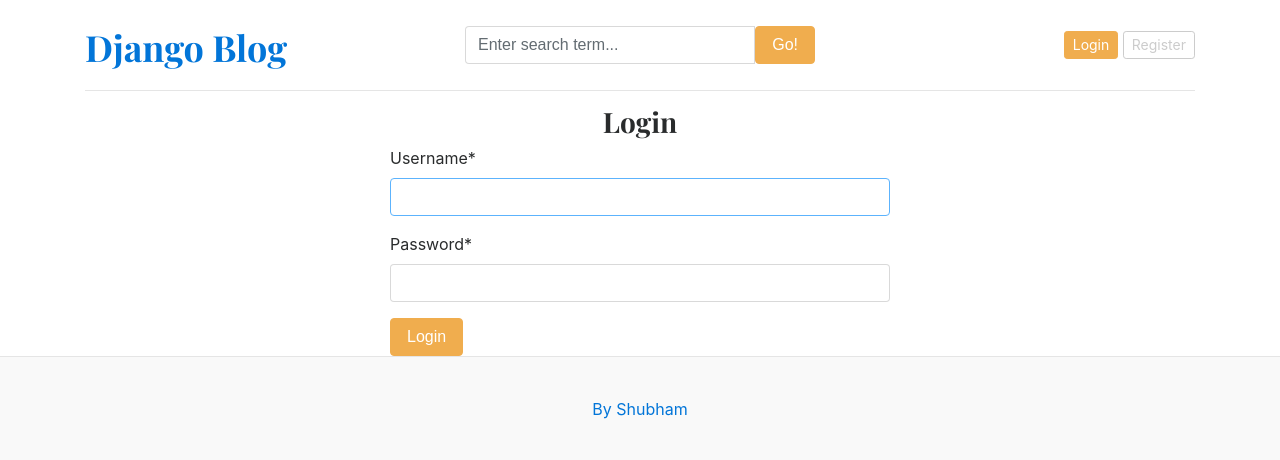
After one commit to theshubham1012/blogging-system, a Django app: page /login/ in a window 1280 px wide. The commit adds this page. Shown: the top 460 px of the page. Run offline with Django 5.2, Linux system fonts and the light colour scheme; data that the repository does not hold is empty; some libraries are stand-ins or nearby versions.

Commit message:
ragistration and login functionality added

```diff
--- a/bloggingSystem/settings.py
+++ b/bloggingSystem/settings.py
@@ -38,6 +38,8 @@ INSTALLED_APPS = [
     'django.contrib.messages',
     'django.contrib.staticfiles',
     'blogs',
+    'crispy_forms',
+    'crispy_bootstrap5',
 ]
 
 MIDDLEWARE = [
@@ -131,3 +133,5 @@ DEFAULT_AUTO_FIELD = 'django.db.models.BigAutoField'
 
 MEDIA_URL = '/media/'
 MEDIA_ROOT = BASE_DIR / 'media'
+
+CRISPY_TEMPLATE_PACK = 'bootstrap5'
--- a/bloggingSystem/urls.py
+++ b/bloggingSystem/urls.py
@@ -25,8 +25,11 @@ urlpatterns = [
     path('admin/', admin.site.urls),
     path('',views.home, name='home'),
     path('category/', include('blogs.urls')),
-    path('<slug:blog_slug>/', blogView.blogs, name='blogs'),
+    path('blogs/<slug:blog_slug>/', blogView.blogs, name='blogs'),
     path('blogs/search/', blogView.search, name="search"),
+    path('register/', views.register , name="register"),
+    path('login/', views.login, name='login'),
+    path('logout/', views.logout, name='logout'),
 ] + static(settings.MEDIA_URL, document_root = settings.MEDIA_ROOT)
 
 """+static(settings.MEDIA_URL, document_root = MEDIA_ROOT)
--- a/bloggingSystem/views.py
+++ b/bloggingSystem/views.py
@@ -1,5 +1,8 @@
-from django.shortcuts import render
+from django.shortcuts import render, redirect
 from blogs.models import About, Blog
+from .forms import RegistrationForm
+from django.contrib.auth.forms import AuthenticationForm
+from django.contrib import auth
 
 def home(request):
     featured_posts = Blog.objects.filter(is_featured=True, status='Published') #orderby('updated_at')
@@ -14,3 +17,38 @@ def home(request):
         'about' : about,
     }
     return render(request, 'home.html', context)
+
+def register(request):
+    resp = ""
+    if request.method == 'POST':
+        form = RegistrationForm(request.POST)
+        if form.is_valid():
+            form.save()
+            return redirect('login')
+    else:
+        form = RegistrationForm()
+    context = {
+        'form' : form,
+    }
+    return render(request, 'register.html', context)
+
+def login(request):
+    if request.method == "POST":
+        form = AuthenticationForm(request, request.POST)
+        if form.is_valid():
+            username = form.cleaned_data['username']
+            password = form.cleaned_data['password']
+
+            user = auth.authenticate(username=username, password=password)  #used to authnticate
+            if user is not None:
+                auth.login(request, user)
+            return redirect('home')
+    form = AuthenticationForm()
+    context = {
+        'form' : form,
+    }
+    return render(request, 'login.html', context)
+
+def logout(request):
+    auth.logout(request)
+    return redirect('home')
--- a/templates/base.html
+++ b/templates/base.html
@@ -21,14 +21,20 @@
                     <div class="col-4">
                         <form action="{% url "search" %}" method="get">
                             <div class="input-group">
-                                <input class="form-control" type="text" name="keyword" placeholder="Enter search term..." aria-label="Enter search term..." aria-describedby="button-search" />
+                                <input class="form-control" type="text" name="keyword" value="{{keyword}}" placeholder="Enter search term..." aria-label="Enter search term..." aria-describedby="button-search" />
                                 <button class="btn btn-warning" id="button-search" type="submit">Go!</button>
                             </div>
                         </form>
                     </div>
                     <div class="col-4 d-flex justify-content-end align-items-center">
-                        <a class="btn btn-sm btn-warning" href="#">Login</a> &nbsp;
-                        <a class="btn btn-sm btn-outline-secondary" href="#">Register</a>
+                        {% if not user.is_authenticated %}
+                        <a class="btn btn-sm btn-warning" href="{% url "login" %}">Login</a> &nbsp;
+                        <a class="btn btn-sm btn-outline-secondary" href="{% url "register" %}">Register</a>
+                        {% else %}
+                        <span>Hi, {{ user }}<span>
+                        &emsp;
+                        <span><a href="{% url 'logout' %}">Logout</a></span>
+                        {% endif %}
                     </div>
                 </div>
             </header>
--- /dev/null
+++ b/templates/login.html
@@ -0,0 +1,11 @@
+{% extends 'base.html' %}
+
+{% block content %}
+{% load crispy_forms_tags %}
+<h3 class="text-center">Login</h3>
+<form action="" method="post" style="width:500px; margin:auto;">
+    {% csrf_token %}
+    {{ form | crispy }}
+    <button type="submit" class="btn btn-warning">Login</button>
+</form>
+{% endblock content %}
```
Also changed, not shown: bloggingSystem/forms.py (added, +7 -0 lines), templates/register.html (added, +11 -0 lines).
